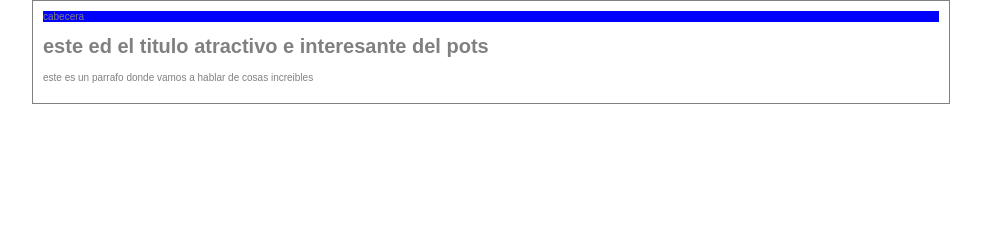
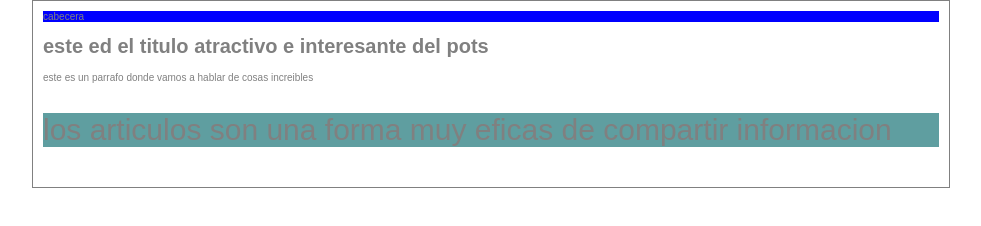
Before and after one commit to jesusorduz/hyperb-og, a plain HTML site: page index.html in a window 1280 px wide. Shown: the whole page, without its empty margins (149-1130 px from the left). Drawn offline with Linux system fonts and the light colour scheme.

Commit message:
añadidos diferencias entre paginas

```diff
--- a/index.html
+++ b/index.html
@@ -14,7 +14,7 @@
         </div>
         <h1>este ed el titulo atractivo e interesante del pots </h1>
         <p>este es un parrafo donde vamos a hablar de cosas increibles</p>
-        <p class="pricipal"
+        <p class="principal">
             los articulos son una forma muy eficas de compartir informacion</p>
     </div>
 
```
